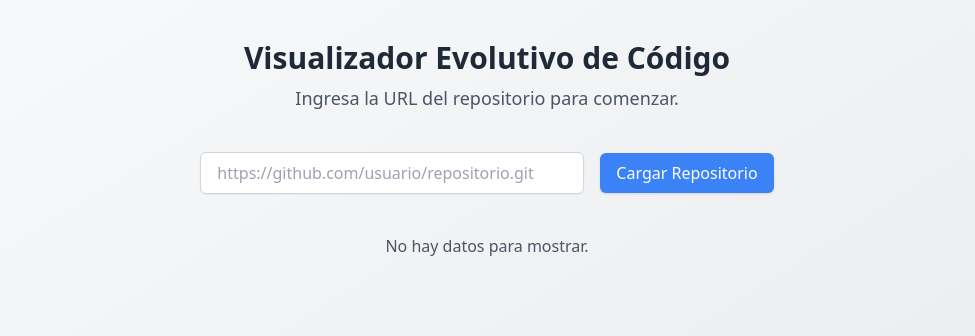
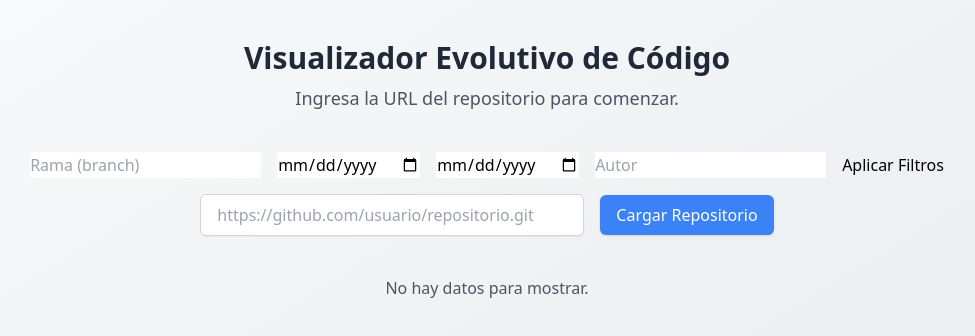
Before and after one commit to mmasias/pyReposU, a React (Vite) app in the folder Project/frontend/visualizador-codigo/: page /visualizador in a window 1280 px wide. Shown: the top 336 px of the page, without its empty margins (153-1128 px from the left). Built offline with nearby package versions, Linux system fonts and the light colour scheme.

Commit message:
feat(AñadirFiltros):  Añadido el sistema de filtros por usuarios, rama y fecha.

```diff
--- a/Project/frontend/visualizador-codigo/src/pages/Visualizador.tsx
+++ b/Project/frontend/visualizador-codigo/src/pages/Visualizador.tsx
@@ -6,6 +6,11 @@ import { useNavigate, useLocation } from "react-router-dom";
 
 const Visualizador = () => {
   const [repoUrl, setRepoUrl] = useState("");
+  const [branch, setBranch] = useState(""); // Rama seleccionada
+  const [since, setSince] = useState(""); // Fecha inicial
+  const [until, setUntil] = useState(""); // Fecha final
+  const [author, setAuthor] = useState(""); // Usuario
+
   const [treeData, setTreeData] = useState<any[]>([]);
   const [loading, setLoading] = useState(false);
   const [error, setError] = useState<string | null>(null);
@@ -32,15 +37,37 @@ const Visualizador = () => {
 
     try {
       const repo = url || repoUrl;
+      if (!repo) {
+        setError("Por favor, ingresa una URL válida del repositorio.");
+        setLoading(false);
+        return;
+      }
       console.log(`[Visualizador] Solicitando árbol del repo con URL: ${repo}`);
-      const response = await axios.get(
-        `http://localhost:3000/api/stats/tree?repoUrl=${encodeURIComponent(repo)}`
-      );
-      console.log(`[Visualizador] Árbol de datos recibido:`, response.data);
-      setTreeData(response.data.subfolders || []);
-    } catch (err) {
+
+      const params: Record<string, string> = { repoUrl: repo };
+      if (branch) params.branch = branch;
+      if (since) params.since = since;
+      if (until) params.until = until;
+      if (author) params.author = author;
+
+      const response = await axios.get(`http://localhost:3000/api/stats/tree`, { params });
+
+      if (response.data.warning) {
+        alert(response.data.warning); // Muestra el warning recibido desde el backend
+      }
+
+      console.log(`[Visualizador] Árbol de datos recibido:`, response.data.tree);
+      setTreeData(response.data.tree.subfolders || []);
+    } catch (err: any) {
       console.error(`[Visualizador] Error al cargar el árbol del repositorio:`, err);
-      setError("Error al cargar el árbol del repositorio. Verifica la URL.");
+
+      if (err.response && err.response.data.message) {
+        // Mensaje específico del backend
+        setError(err.response.data.message);
+      } else {
+        // Error genérico
+        setError("Error al cargar el árbol del repositorio. Verifica la URL.");
+      }
     } finally {
       setLoading(false);
     }
@@ -57,6 +84,7 @@ const Visualizador = () => {
         params: {
           repoUrl,
           filePath: cleanFilePath,
+          commitHash,
         },
       });
 
@@ -64,7 +92,7 @@ const Visualizador = () => {
       setSelectedFile({ path: cleanFilePath, content: response.data });
     } catch (err) {
       console.error(`[Visualizador] Error al cargar el contenido del archivo:`, err);
-      setError("Error al cargar el contenido del archivo.");
+      setError("Error al cargar el contenido del archivo. Verifica la URL o el commit.");
     }
   };
 
@@ -110,7 +138,7 @@ const Visualizador = () => {
                   <span className="mr-2">📄</span>
                   <span
                     className="text-gray-800 cursor-pointer"
-                    onClick={() => fetchFileContent(`${fullPath}/${file.name}`, "COMMIT_HASH")}
+                    onClick={() => fetchFileContent(`${fullPath}/${file.name}`, "HEAD")}
                   >
                     {file.name}
                   </span>
@@ -143,6 +171,38 @@ const Visualizador = () => {
         <h1 className="text-3xl font-bold text-gray-800">Visualizador Evolutivo de Código</h1>
         <p className="text-lg text-gray-600 mt-2">Ingresa la URL del repositorio para comenzar.</p>
       </header>
+
+      <div className="flex justify-center gap-4 mb-4">
+        <input
+          type="text"
+          placeholder="Rama (branch)"
+          value={branch}
+          onChange={(e) => setBranch(e.target.value)}
+          className="input"
+        />
+        <input
+          type="date"
+          value={since}
+          onChange={(e) => setSince(e.target.value)}
+          className="input"
+        />
+        <input
+          type="date"
+          value={until}
+          onChange={(e) => setUntil(e.target.value)}
+          className="input"
+        />
+        <input
+          type="text"
+          placeholder="Autor"
+          value={author}
+          onChange={(e) => setAuthor(e.target.value)}
+          className="input"
+        />
+        <button onClick={() => fetchTreeData()} className="btn-primary">
+          Aplicar Filtros
+        </button>
+      </div>
 
       <div className="flex justify-center items-center gap-4 mb-10">
         {treeData.length > 0 ? (
```
Also changed, not shown: 1 other file (tests, documents, lock files or other folders).
